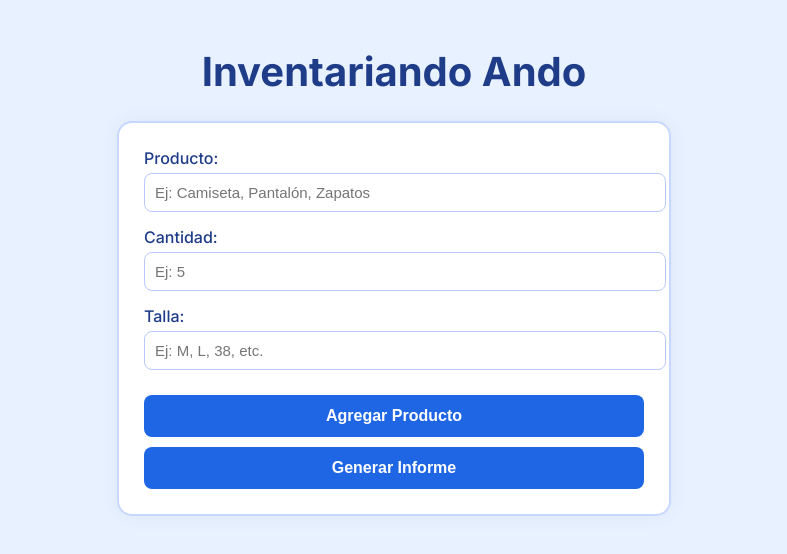
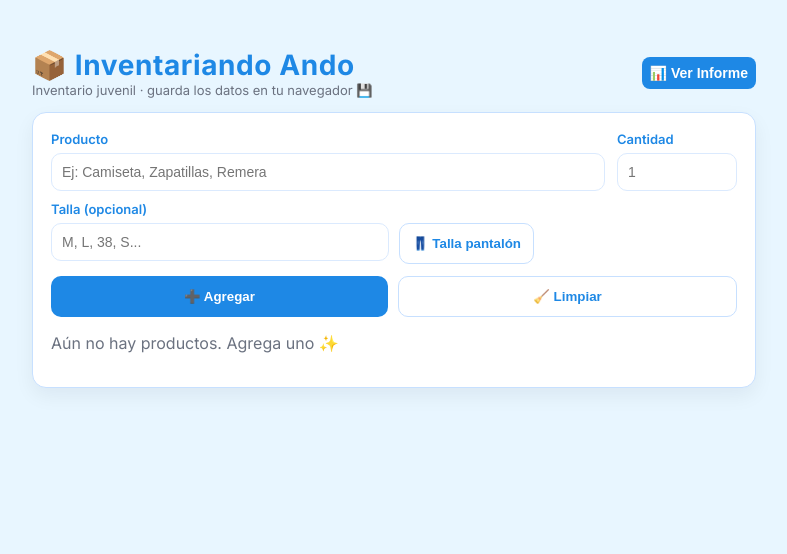
Before and after one commit to alexanderrodrir-ai/Inventariando-ando-, a plain HTML site: page index.html in a window 1280 px wide. Shown: the whole page, without its empty margins (246-1033 px from the left). Drawn offline with Linux system fonts and the light colour scheme.

Commit message:
Update index.html

```diff
--- a/index.html
+++ b/index.html
@@ -1,165 +1,216 @@
 <!DOCTYPE html>
 <html lang="es">
 <head>
-    <meta charset="UTF-8">
-    <title>Inventariando Ando</title>
-    <link href="https://fonts.googleapis.com/css2?family=Inter:wght@300;500;700&display=swap" rel="stylesheet">
+  <meta charset="utf-8" />
+  <meta name="viewport" content="width=device-width, initial-scale=1" />
+  <title>Inventariando Ando</title>
+  <link href="https://fonts.googleapis.com/css2?family=Inter:wght@300;400;600;700&display=swap" rel="stylesheet">
+  <style>
+    :root{
+      --blue:#1e88e5;
+      --blue-600:#154bb3;
+      --bg:#e8f6ff;
+      --card:#ffffff;
+      --muted:#6b7280;
+      --accent:#c7e0ff;
+    }
+    *{box-sizing:border-box}
+    body{
+      margin:0; padding:18px; font-family:Inter, system-ui, -apple-system, 'Segoe UI', Roboto, 'Helvetica Neue', Arial;
+      background:var(--bg); color:#0f172a;
+      -webkit-font-smoothing:antialiased; -moz-osx-font-smoothing:grayscale;
+    }
 
-    <style>
-        body {
-            font-family: 'Inter', sans-serif;
-            background-color: #e8f1ff;
-            margin: 0;
-            padding: 20px;
-        }
+    .wrap{max-width:760px;margin:12px auto;padding:18px}
+    header{display:flex;gap:12px;align-items:center;justify-content:space-between;margin-bottom:14px}
+    h1{font-size:28px;margin:0;color:var(--blue);letter-spacing:0.6px}
+    .subtitle{color:var(--muted);font-size:13px}
 
-        h1 {
-            text-align: center;
-            font-size: 40px;
-            font-weight: 700;
-            color: #1f3c88;
-            margin-bottom: 25px;
-        }
+    .card{background:var(--card);border-radius:14px;padding:18px;border:1px solid var(--accent);box-shadow:0 8px 20px rgba(16,24,40,0.06)}
 
-        .container {
-            max-width: 500px;
-            margin: auto;
-            background: #ffffff;
-            padding: 25px;
-            border-radius: 15px;
-            border: 2px solid #c7d7ff;
-            box-shadow: 0px 0px 20px rgba(0,0,0,0.05);
-        }
+    form .row{display:grid;grid-template-columns:1fr 1fr;gap:10px}
+    label{display:block;font-weight:600;color:var(--blue);font-size:13px;margin-bottom:6px}
+    input[type=text], input[type=number], select{width:100%;padding:10px;border-radius:10px;border:1px solid #dbeafe;background:#fff;font-size:14px}
 
-        label {
-            font-weight: 500;
-            color: #1f3c88;
-        }
+    .actions{display:flex;gap:10px;margin-top:12px}
+    .btn{flex:1;padding:12px;border-radius:10px;border:none;background:var(--blue);color:#fff;font-weight:700;cursor:pointer}
+    .btn.ghost{background:transparent;color:var(--blue);border:1.5px solid var(--accent)}
+    .btn.small{padding:8px;font-size:14px;border-radius:8px}
+    .btn:active{transform:translateY(1px)}
 
-        input, select {
-            width: 100%;
-            padding: 10px;
-            border-radius: 8px;
-            border: 1px solid #b9c9ff;
-            margin-top: 5px;
-            margin-bottom: 15px;
-            font-size: 15px;
-        }
+    /* lista / informe */
+    #lista{margin-top:16px}
+    .item{display:flex;align-items:center;justify-content:space-between;padding:12px;border-radius:10px;background:linear-gradient(180deg,#fff,#fbfdff);border:1px solid #eef5ff;margin-bottom:10px}
+    .meta{display:flex;gap:12px;align-items:center}
+    .badge{background:var(--accent);padding:6px 8px;border-radius:8px;font-weight:600;color:var(--blue)}
+    .info{font-size:14px}
+    .info small{display:block;color:var(--muted);font-weight:500}
 
-        button {
-            width: 100%;
-            padding: 12px;
-            background-color: #1f66e5;
-            color: white;
-            font-size: 16px;
-            font-weight: 600;
-            border: none;
-            border-radius: 8px;
-            cursor: pointer;
-            margin-top: 10px;
-            transition: 0.2s;
-        }
+    .tools{display:flex;gap:8px}
+    .tool-btn{background:transparent;border:1px solid var(--blue);color:var(--blue);padding:6px 8px;border-radius:8px;cursor:pointer;font-weight:700}
 
-        button:hover {
-            background-color: #154bb3;
-        }
-
-        #resultado {
-            margin-top: 25px;
-            padding: 20px;
-            background-color: #ffffff;
-            border: 2px solid #c7d7ff;
-            border-radius: 15px;
-            display: none;
-        }
-    </style>
+    /* responsive */
+    @media (max-width:520px){
+      form .row{grid-template-columns:1fr}
+      header{flex-direction:column;align-items:flex-start;gap:6px}
+      h1{font-size:22px}
+    }
+  </style>
 </head>
 <body>
+  <div class="wrap">
+    <header>
+      <div>
+        <h1>📦 Inventariando Ando</h1>
+        <div class="subtitle">Inventario juvenil · guarda los datos en tu navegador 💾</div>
+      </div>
+      <div>
+        <button class="btn small" onclick="generarInforme()">📊 Ver Informe</button>
+      </div>
+    </header>
 
-    <h1>Inventariando Ando</h1>
+    <div class="card">
+      <form id="form">
+        <div style="display:flex;gap:12px;align-items:center;margin-bottom:10px">
+          <div style="flex:1">
+            <label>Producto</label>
+            <input id="producto" type="text" placeholder="Ej: Camiseta, Zapatillas, Remera" autocomplete="off">
+          </div>
+          <div style="width:120px">
+            <label>Cantidad</label>
+            <input id="cantidad" type="number" min="1" placeholder="1">
+          </div>
+        </div>
 
-    <div class="container">
+        <div class="row">
+          <div>
+            <label>Talla (opcional)</label>
+            <input id="talla" type="text" placeholder="M, L, 38, S...">
+          </div>
+          <div>
+            <label>&nbsp;</label>
+            <button type="button" class="btn ghost" onclick="togglePantalon()">👖 Talla pantalón</button>
+          </div>
+        </div>
 
-        <label>Producto:</label>
-        <input id="producto" type="text" placeholder="Ej: Camiseta, Pantalón, Zapatos">
+        <div id="pantalonSection" style="display:none;margin-top:12px">
+          <label>Talla de pantalón (libre)</label>
+          <input id="tallaPantalon" type="text" placeholder="Escribe talla (ej: 6, 28, M, S)">
+        </div>
 
-        <label>Cantidad:</label>
-        <input id="cantidad" type="number" placeholder="Ej: 5">
+        <div class="actions">
+          <button type="button" class="btn" onclick="agregarProducto()">➕ Agregar</button>
+          <button type="button" class="btn ghost" onclick="limpiarInventario()">🧹 Limpiar</button>
+        </div>
 
-        <label>Talla:</label>
-        <input id="talla" type="text" placeholder="Ej: M, L, 38, etc.">
+      </form>
 
-        <button onclick="agregarProducto()">Agregar Producto</button>
-        <button onclick="generarInforme()">Generar Informe</button>
+      <div id="lista"></div>
+
     </div>
 
-    <div id="resultado"></div>
+    <div id="informeContainer" style="margin-top:14px;display:none">
+      <div class="card" id="informe"></div>
+    </div>
+  </div>
 
-    <script>
-        let inventario = [];
+  <script>
+    // estado inicial desde localStorage
+    let inventario = JSON.parse(localStorage.getItem('inventario_v1')) || [];
 
-        function agregarProducto() {
-            let producto = document.getElementById("producto").value.trim().toLowerCase();
-            let cantidad = parseInt(document.getElementById("cantidad").value);
-            let talla = document.getElementById("talla").value.trim();
+    function guardarInventario(){
+      localStorage.setItem('inventario_v1', JSON.stringify(inventario));
+    }
 
-            if (producto === "" || isNaN(cantidad) || talla === "") {
-                alert("Por favor completa todos los campos.");
-                return;
-            }
+    // renderiza lista en la UI
+    function renderLista(){
+      const lista = document.getElementById('lista');
+      lista.innerHTML = '';
+      if(inventario.length===0){
+        lista.innerHTML = '<p style="color:var(--muted);">Aún no hay productos. Agrega uno ✨</p>';
+        return;
+      }
 
-            inventario.push({
-                producto: producto,
-                cantidad: cantidad,
-                talla: talla
-            });
+      inventario.forEach((it, idx)=>{
+        const div = document.createElement('div'); div.className='item';
+        const meta = document.createElement('div'); meta.className='meta';
+        const badge = document.createElement('div'); badge.className='badge'; badge.textContent = it.producto.toUpperCase();
+        const info = document.createElement('div'); info.className='info';
+        info.innerHTML = `<strong>${it.cantidad} × ${it.producto}</strong><small>Talla: ${it.talla || '—'} ${it.tallaPantalon? ' | 👖 '+it.tallaPantalon : ''}</small>`;
+        meta.appendChild(badge); meta.appendChild(info);
 
-            alert("Producto agregado correctamente ✔");
-            document.getElementById("producto").value = "";
-            document.getElementById("cantidad").value = "";
-            document.getElementById("talla").value = "";
-        }
+        const tools = document.createElement('div'); tools.className='tools';
+        const del = document.createElement('button'); del.className='tool-btn'; del.textContent='🗑️ Borrar'; del.onclick = ()=>eliminarProducto(idx);
+        const plus = document.createElement('button'); plus.className='tool-btn'; plus.textContent='➕ +1'; plus.onclick = ()=>sumarUno(idx);
+        tools.appendChild(plus); tools.appendChild(del);
 
-        function generarInforme() {
-            if (inventario.length === 0) {
-                alert("No hay productos en el inventario.");
-                return;
-            }
+        div.appendChild(meta); div.appendChild(tools);
+        lista.appendChild(div);
+      });
+    }
 
-            let resumen = {};
+    // agrega producto: si existe (mismo producto+talla+tallaPantalon) suma cantidad
+    function agregarProducto(){
+      const rawProd = document.getElementById('producto').value.trim();
+      const producto = rawProd.toLowerCase();
+      const cantidad = parseInt(document.getElementById('cantidad').value);
+      const talla = document.getElementById('talla').value.trim();
+      const tallaPantalon = document.getElementById('tallaPantalon')? document.getElementById('tallaPantalon').value.trim() : '';
 
-            // Agrupar productos ignorando mayúsculas/minúsculas
-            inventario.forEach(item => {
-                let key = item.producto;
+      if(!rawProd || isNaN(cantidad) || cantidad<=0){ alert('⚠️ Completa producto y cantidad válida'); return; }
 
-                if (!resumen[key]) {
-                    resumen[key] = [];
-                }
+      // buscar existente (no discrimina mayúsc/minúsc)
+      const idx = inventario.findIndex(i=> i.producto === producto && (i.talla||'') === (talla||'') && (i.tallaPantalon||'') === (tallaPantalon||''));
+      if(idx >= 0){
+        inventario[idx].cantidad = Number(inventario[idx].cantidad) + Number(cantidad);
+      } else {
+        inventario.push({ producto, cantidad, talla, tallaPantalon });
+      }
 
-                resumen[key].push({
-                    cantidad: item.cantidad,
-                    talla: item.talla
-                });
-            });
+      guardarInventario(); renderLista();
+      document.getElementById('form').reset();
+      document.getElementById('pantalonSection').style.display = 'none';
+    }
 
-            let html = `<h3>Informe del Inventario</h3>`;
-            html += "<ul>";
+    function sumarUno(i){ inventario[i].cantidad = Number(inventario[i].cantidad) + 1; guardarInventario(); renderLista(); }
+    function eliminarProducto(i){ if(confirm('¿Eliminar este producto?')){ inventario.splice(i,1); guardarInventario(); renderLista(); }}
 
-            for (let prod in resumen) {
-                html += `<li><strong>${prod.toUpperCase()}</strong><ul>`;
-                resumen[prod].forEach(x => {
-                    html += `<li>Cantidad: ${x.cantidad} — Talla: ${x.talla}</li>`;
-                });
-                html += "</ul></li>";
-            }
+    function limpiarInventario(){ if(confirm('¿Limpiar todo el inventario?')){ inventario = []; guardarInventario(); renderLista(); document.getElementById('informeContainer').style.display='none'; }}
 
-            html += "</ul>";
+    function togglePantalon(){ const s = document.getElementById('pantalonSection'); s.style.display = s.style.display === 'none' ? 'block' : 'none'; }
 
-            let resultado = document.getElementById("resultado");
-            resultado.innerHTML = html;
-            resultado.style.display = "block";
-        }
-    </script>
+    function generarInforme(){
+      if(inventario.length===0){ alert('📭 Inventario vacío'); return; }
 
+      // agrupar por producto (mayúsc/minúsc no importa porque guardamos lower)
+      const resumen = {};
+      inventario.forEach(it=>{
+        const key = it.producto;
+        if(!resumen[key]) resumen[key]=[];
+        resumen[key].push(it);
+      });
+
+      // construir html
+      let html = '<h2 style="margin-top:0">📊 Informe</h2>';
+      html += '<div>';
+      for(const p in resumen){
+        html += `<div style="margin-bottom:10px"><strong style=\"color:var(--blue)\">${p.toUpperCase()}</strong>`;
+        resumen[p].forEach(entry=>{
+          html += `<div style=\"padding:8px 10px;border-radius:8px;margin-top:6px;background:#fbfdff;border:1px solid #eef7ff\">Cantidad: <strong>${entry.cantidad}</strong> — Talla: <strong>${entry.talla||'—'}</strong> ${entry.tallaPantalon? ' | 👖 '+entry.tallaPantalon : ''}</div>`;
+        });
+        html += '</div>';
+      }
+      html += '</div>';
+
+      const cont = document.getElementById('informe');
+      cont.innerHTML = html;
+      document.getElementById('informeContainer').style.display = 'block';
+      // scroll suave al informe en movil
+      setTimeout(()=>{ document.getElementById('informeContainer').scrollIntoView({behavior:'smooth'}); },100);
+    }
+
+    // init
+    renderLista();
+  </script>
 </body>
 </html>
```
